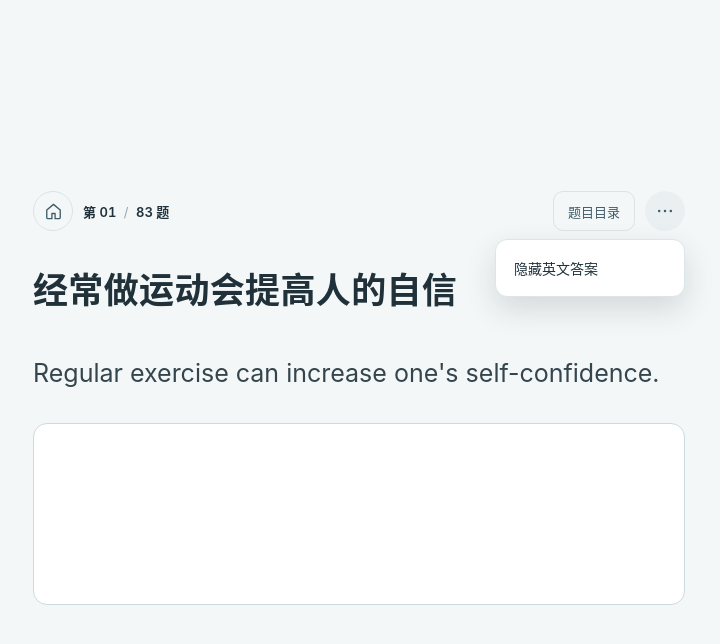
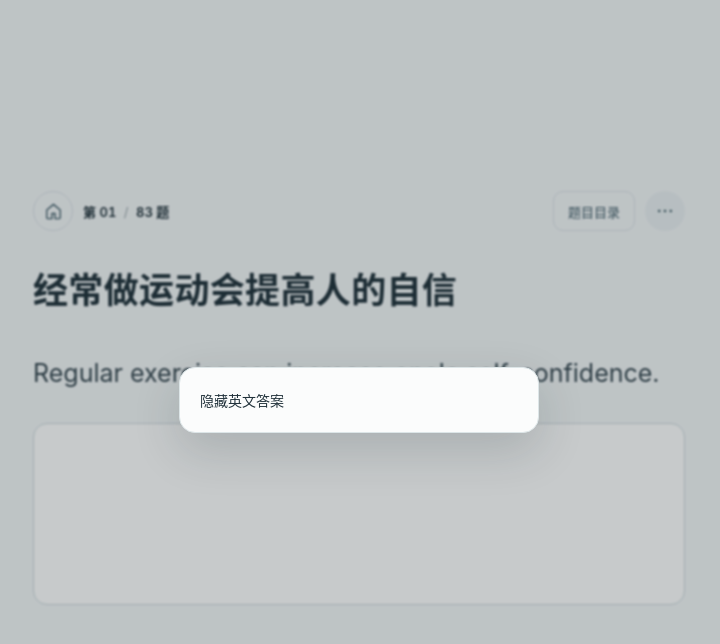
Before and after one commit to Anson-Yuz/english-sentence-trainer, a plain HTML site: page trainer.html in a window 1280 px wide. Both pictures are taken after a click on the button "更多操作". Shown: the whole page, without its empty margins (281-1001 px from the left). Drawn offline with Linux system fonts and the light colour scheme.

```diff
--- a/src/app.bundle.js
+++ b/src/app.bundle.js
@@ -337,7 +337,7 @@ function closeWordCard() {
 
 function closeMoreMenu({ restoreFocus = false } = {}) {
   if (!moreMenu) return;
-  moreMenu.hidden = true;
+  if (moreMenu.open) moreMenu.close();
   moreMenuToggle.setAttribute('aria-expanded', 'false');
   if (restoreFocus) moreMenuToggle.focus();
 }
@@ -605,9 +605,12 @@ questionCatalog.addEventListener('click', (event) => {
   if (event.target === questionCatalog) questionCatalog.close();
 });
 moreMenuToggle.addEventListener('click', () => {
-  const open = moreMenu.hidden;
-  moreMenu.hidden = !open;
-  moreMenuToggle.setAttribute('aria-expanded', String(open));
+  moreMenu.showModal();
+  moreMenuToggle.setAttribute('aria-expanded', 'true');
+});
+moreMenu.addEventListener('close', () => moreMenuToggle.setAttribute('aria-expanded', 'false'));
+moreMenu.addEventListener('click', (event) => {
+  if (event.target === moreMenu) closeMoreMenu();
 });
 referenceText.addEventListener('pointerdown', startWordPress);
 document.addEventListener('pointermove', moveWordPress);
@@ -634,11 +637,9 @@ referenceText.addEventListener('keydown', (event) => {
 document.querySelector('#close-word-card').addEventListener('click', closeWordCard);
 document.addEventListener('click', (event) => {
   if (!wordCard.hidden && !wordCard.contains(event.target) && !referenceText.contains(event.target)) closeWordCard();
-  if (!moreMenu.hidden && !event.target.closest('.more-menu-wrap')) closeMoreMenu();
 });
 document.addEventListener('keydown', (event) => {
   if (event.key === 'Escape' && !wordCard.hidden) closeWordCard();
-  if (event.key === 'Escape' && !moreMenu.hidden) closeMoreMenu({ restoreFocus: true });
 });
 window.visualViewport?.addEventListener('resize', () => positionWordCard(wordCardAnchor));
 window.visualViewport?.addEventListener('scroll', () => positionWordCard(wordCardAnchor));
--- a/styles.css
+++ b/styles.css
@@ -58,9 +58,10 @@ button, a { -webkit-tap-highlight-color: transparent; }
 .more-menu-toggle { display: grid; width: 40px; height: 40px; place-items: center; padding: 0; border: 0; border-radius: 50%; background: transparent; color: #71838a; cursor: pointer; touch-action: manipulation; }
 .more-menu-toggle:hover, .more-menu-toggle[aria-expanded="true"] { background: #eaf0f2; color: #405c68; }
 .more-menu-toggle svg { width: 20px; height: 20px; fill: currentColor; }
-.more-menu { position: absolute; z-index: 15; top: calc(100% + 8px); right: 0; width: max-content; min-width: 190px; padding: 6px; border: 1px solid #dce5e7; border-radius: 12px; background: #fff; box-shadow: 0 12px 30px rgb(17 35 43 / 14%); }
-.more-menu[hidden] { display: none; }
-.more-menu-item { display: block; width: 100%; min-height: 44px; padding: 0 12px; border: 0; border-radius: 8px; background: transparent; color: var(--ink); font-size: 14px; text-align: left; cursor: pointer; }
+.more-menu-dialog { width: min(360px, calc(100vw - 28px)); max-width: none; padding: 0; overflow: visible; border: 1px solid #dce5e7; border-radius: 16px; background: #fbfcfc; color: var(--ink); box-shadow: 0 18px 48px rgb(17 35 43 / 16%); }
+.more-menu-dialog::backdrop { background: rgb(23 35 40 / 24%); backdrop-filter: blur(1px); }
+.more-menu-panel { padding: 8px; }
+.more-menu-item { display: block; width: 100%; min-height: 48px; padding: 0 12px; border: 0; border-radius: 10px; background: transparent; color: var(--ink); font-size: 14px; text-align: left; cursor: pointer; }
 .more-menu-item:hover { background: #f0f4f5; }
 .catalog-dialog { width: min(540px, calc(100vw - 32px)); max-width: none; max-height: min(76vh, 680px); padding: 0; overflow: visible; border: 0; border-radius: 20px; background: transparent; color: var(--ink); }
 .catalog-dialog::backdrop { background: rgb(23 35 40 / 38%); backdrop-filter: blur(2px); }
@@ -156,6 +157,8 @@ button, a { -webkit-tap-highlight-color: transparent; }
   .catalog-grid { grid-template-columns: repeat(7, minmax(0, 1fr)); gap: 7px; }
   .catalog-number { border-radius: 10px; font-size: 12px; }
   .word-card.is-mobile-sheet { right: 12px; bottom: calc(12px + env(safe-area-inset-bottom)); left: 12px; width: auto; max-height: min(44vh, 360px); padding: 17px 18px max(18px, env(safe-area-inset-bottom)); border-radius: 18px; }
+  .more-menu-dialog { position: fixed; inset: auto 0 0; width: 100%; max-width: none; margin: 0; border: 0; border-radius: 20px 20px 0 0; }
+  .more-menu-panel { padding: 10px 16px max(16px, env(safe-area-inset-bottom)); }
 }
 
 @media (max-height: 700px) {
--- a/trainer.html
+++ b/trainer.html
@@ -18,12 +18,9 @@
           <span class="quiz-progress-label">第 <span id="question-current">01</span> <span class="question-total-divider">/</span> <span id="question-total">83</span> 题</span>
           <button id="open-catalog" class="catalog-open" type="button">题目目录</button>
           <div class="more-menu-wrap">
-            <button id="more-menu-toggle" class="more-menu-toggle" type="button" aria-label="更多操作" aria-haspopup="menu" aria-expanded="false" aria-controls="more-menu">
+            <button id="more-menu-toggle" class="more-menu-toggle" type="button" aria-label="更多操作" aria-haspopup="dialog" aria-expanded="false" aria-controls="more-menu">
               <svg viewBox="0 0 24 24" aria-hidden="true"><circle cx="5" cy="12" r="1.5"/><circle cx="12" cy="12" r="1.5"/><circle cx="19" cy="12" r="1.5"/></svg>
             </button>
-            <div id="more-menu" class="more-menu" role="menu" hidden>
-              <button id="toggle-answer" class="more-menu-item" type="button" role="menuitem" aria-pressed="false">隐藏英文答案</button>
-            </div>
           </div>
         </div>
       </div>
@@ -63,6 +60,11 @@
         <nav id="catalog-grid" class="catalog-grid" aria-label="题目列表"></nav>
       </div>
     </dialog>
+    <dialog id="more-menu" class="more-menu-dialog" aria-label="更多操作">
+      <div class="more-menu-panel">
+        <button id="toggle-answer" class="more-menu-item" type="button" aria-pressed="false">隐藏英文答案</button>
+      </div>
+    </dialog>
     <aside id="word-card" class="word-card" role="dialog" aria-labelledby="word-card-title" aria-live="polite" hidden>
       <div class="word-card-header">
         <div>
```
